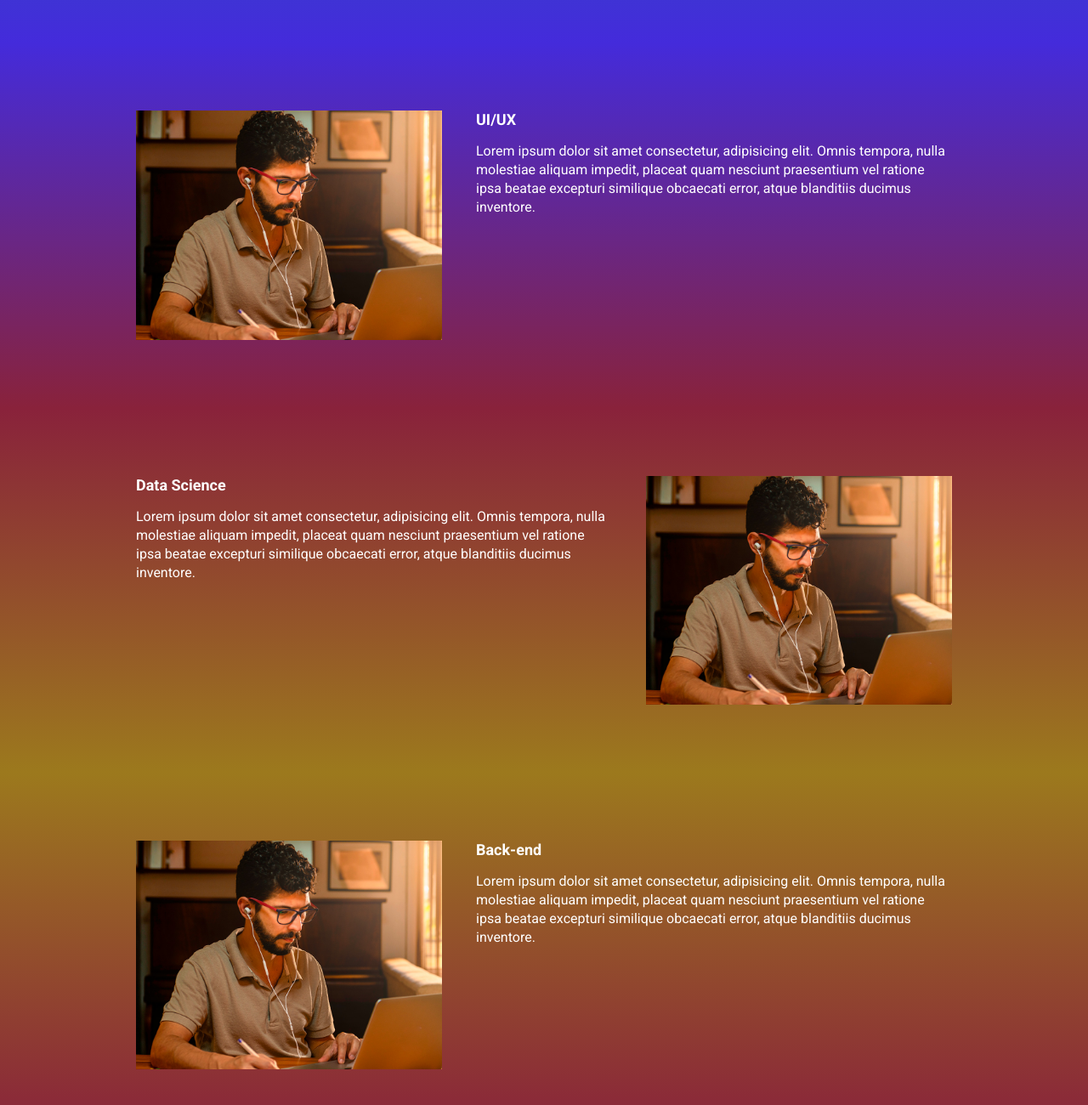
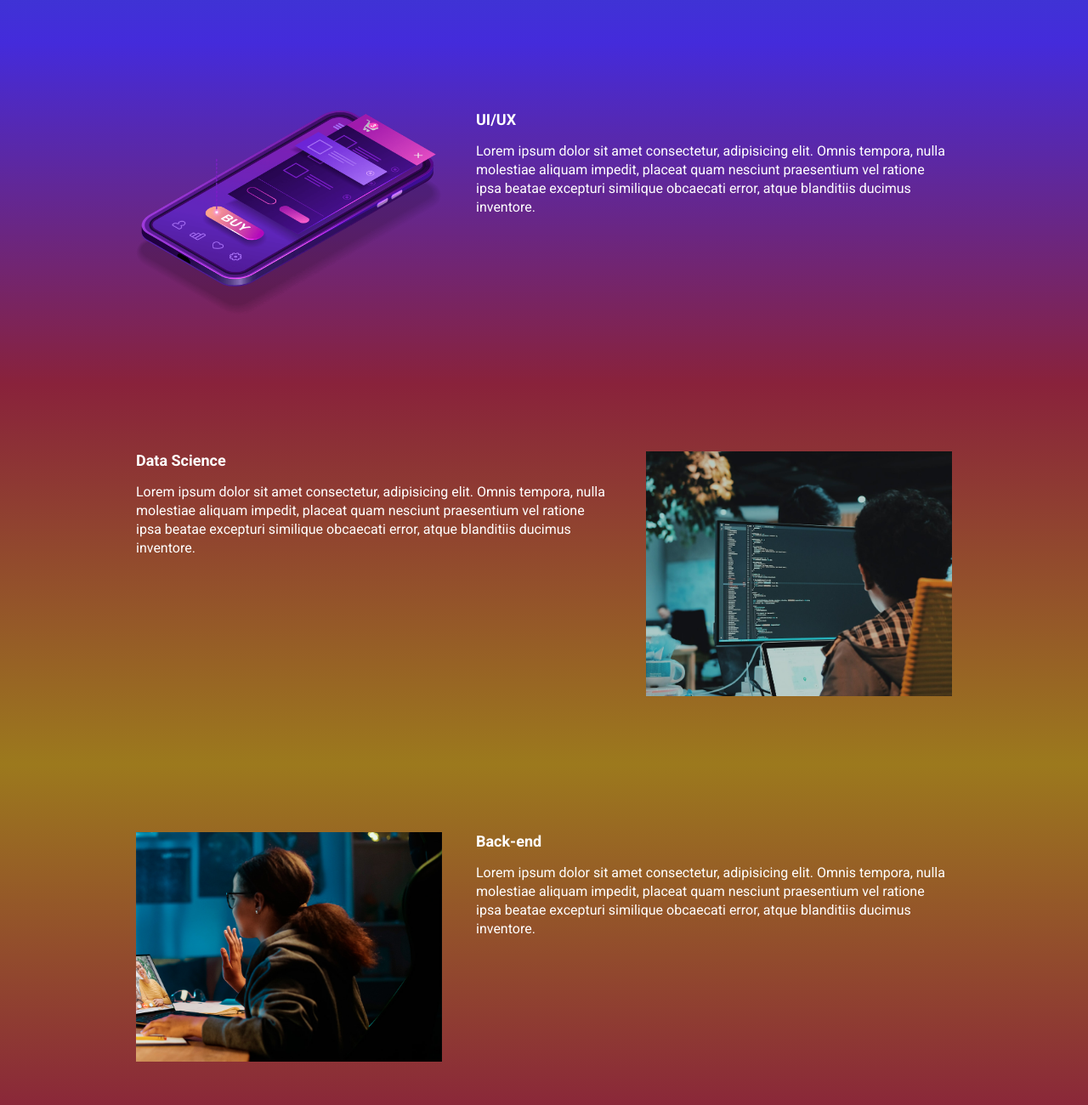
Before and after one commit to brunois10/ebac_tech_talks, a website built with Parcel: page src/index.html in a window 1280 px wide. Shown: the part 940-2240 px from the top of the page at 85% size. Built offline with nearby package versions, Linux system fonts and the light colour scheme.

Commit message:
atualizando as imagens das demais seções

```diff
--- a/src/index.html
+++ b/src/index.html
@@ -29,7 +29,7 @@
                     </li>
                     <li class="infos-bar__infos__item">
                         <b>Quando</b>
-                        12/12/2022 às 19hrs
+                        12/12/2023 às 19hrs
                     </li>
                 </ul>
                 <a href="#" class="button button--primary">
@@ -58,7 +58,7 @@
                     Lorem ipsum dolor sit amet consectetur, adipisicing elit. Omnis tempora, nulla molestiae aliquam impedit, placeat quam nesciunt praesentium vel ratione ipsa beatae excepturi similique obcaecati error, atque blanditiis ducimus inventore.
                 </p>
             </div>
-            <img class="event__image" src="./images/frontend.png" alt="Front-end">
+            <img class="event__image" src="./images/ui-ux.png" alt="ui-ix">
         </div>
     </section>
     <section class="event event--data-science">
@@ -69,7 +69,7 @@
                     Lorem ipsum dolor sit amet consectetur, adipisicing elit. Omnis tempora, nulla molestiae aliquam impedit, placeat quam nesciunt praesentium vel ratione ipsa beatae excepturi similique obcaecati error, atque blanditiis ducimus inventore.
                 </p>
             </div>
-            <img class="event__image" src="./images/frontend.png" alt="Front-end">
+            <img class="event__image" src="./images/data.png" alt="data-science">
         </div>
     </section>
     <section class="event event--backend event--image-left">
@@ -80,7 +80,7 @@
                     Lorem ipsum dolor sit amet consectetur, adipisicing elit. Omnis tempora, nulla molestiae aliquam impedit, placeat quam nesciunt praesentium vel ratione ipsa beatae excepturi similique obcaecati error, atque blanditiis ducimus inventore.
                 </p>
             </div>
-            <img class="event__image" src="./images/frontend.png" alt="Front-end">
+            <img class="event__image" src="./images/backend.png" alt="backend">
         </div>
     </section>
 
```
